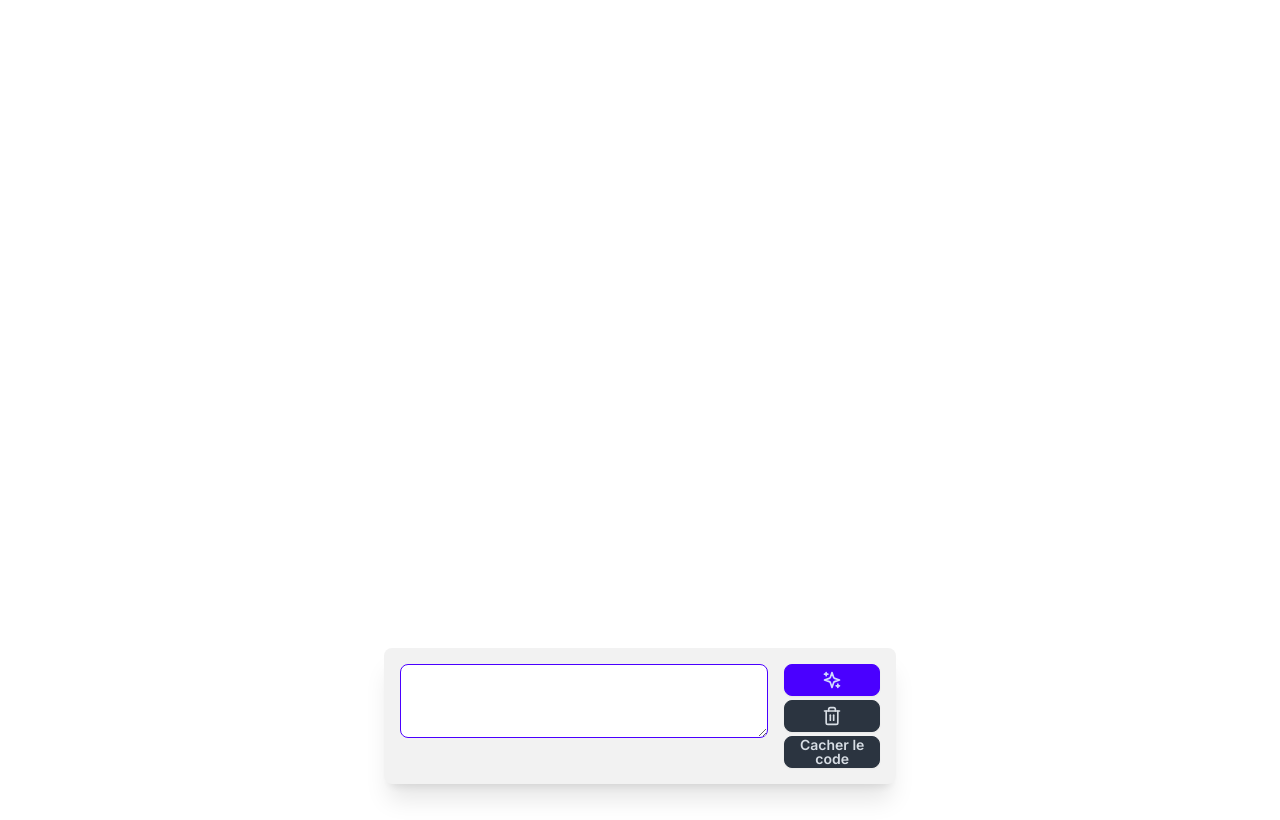
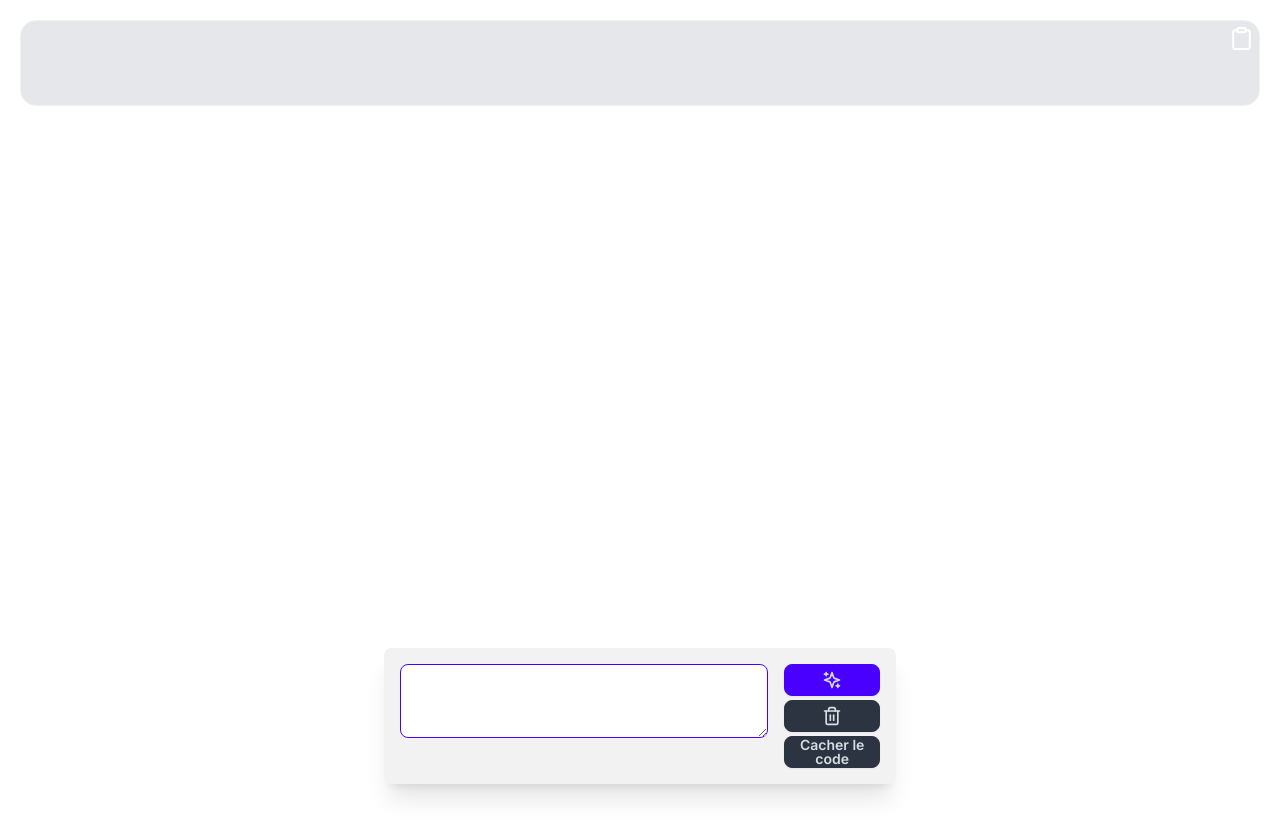
Before and after one commit to hitochix06/tailwind-generator, a Next.js app: page / in a window 1280 px wide. Both pictures are taken after a click on the button "Afficher le code". Built offline with nearby package versions, Linux system fonts and the light colour scheme.

Commit message:
Add Clipboard icon to lucide-react import

```diff
--- a/app/page.tsx
+++ b/app/page.tsx
@@ -1,6 +1,6 @@
 "use client";
 
-import { Sparkles, Trash2 } from "lucide-react";
+import { Sparkles, Trash2, Clipboard } from "lucide-react";
 import { useEffect, useRef, useState } from "react";
 import { ChatCompletionMessageParam } from "openai/resources/index.mjs";
 
@@ -96,21 +96,31 @@ export default function Home() {
     await readChunk();
   };
 
+
   return (
-    <main className="h-full">
+    <main className="h-full ">
+
         {loading ? (
           <div className="absolute top-4 left-0 right-0 flex items-center justify-center">
             <progress className="progress w-56"></progress>
           </div>
         ) : null}
 
-{showCode ? <pre>{htmlCode}</pre> : null}
-
+        {showCode ? (
+            <div className="card bordered bg-gray-200 mx-auto " style={{margin: '20px',padding: '30px'}}>
+            <pre> {htmlCode}</pre>
+            <button style={{position: 'absolute', right: 5, top: 5, color: 'white'}} onClick={() => {
+      navigator.clipboard.writeText(htmlCode);
+      alert('tu as bien copié');
+    }}>
+      <Clipboard size={25} />
+    </button>
+          </div>
+        ) : null}
 
         {timedHtmlCode ? (
           <iframe
             className="w-full h-full"
-          // add tailwind cdn <script src="https://cdn.tailwindcss.com"></script> and htmlcode
             srcDoc={`<!DOCTYPE html>
             <html lang="fr">
             <head>
```
Lines whose indentation alone changed are shown as unchanged.
